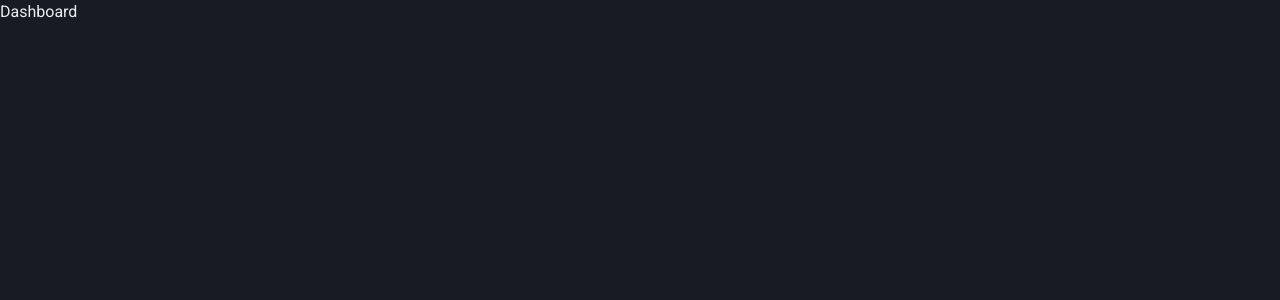
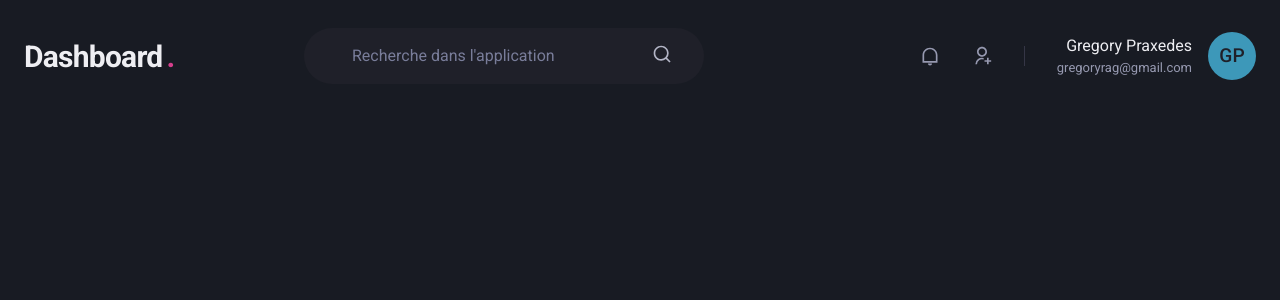
Before and after one commit to gregory6z/dashboard, a Next.js app: page /dashboard in a window 1280 px wide. Shown: the top 300 px of the page. Built offline with nearby package versions, Linux system fonts and the light colour scheme.

Commit message:
creating Header component

```diff
--- a/package.json
+++ b/package.json
@@ -16,7 +16,8 @@
     "framer-motion": "^6",
     "next": "12.1.5",
     "react": "18.0.0",
-    "react-dom": "18.0.0"
+    "react-dom": "18.0.0",
+    "react-icons": "^4.3.1"
   },
   "devDependencies": {
     "@types/node": "17.0.24",
--- /dev/null
+++ b/src/components/Header.tsx
@@ -0,0 +1,84 @@
+import { Avatar, Box, Flex, HStack, Icon, Input, Text } from "@chakra-ui/react";
+import {
+  RiNotificationLine,
+  RiSearchLine,
+  RiUserAddLine,
+} from "react-icons/ri";
+
+export function Header() {
+  return (
+    <Flex // eslint-disable-next-line prettier/prettier
+      w="100%"
+      maxWidth={1480}
+      h="20"
+      mx="auto"
+      mt="4"
+      px="6"
+      align="center"
+    >
+      <Text // eslint-disable-next-line prettier/prettier
+        w="64"
+        fontSize="3xl"
+        fontWeight="bold"
+        letterSpacing="tight"
+      >
+        Dashboard
+        <Text // eslint-disable-next-line prettier/prettier
+          as="span"
+          ml="1"
+          color="pink.500"
+        >
+          .
+        </Text>
+      </Text>
+      <Flex // eslint-disable-next-line prettier/prettier
+        maxWidth={400}
+        as="label"
+        flex="1"
+        py="4"
+        px="8"
+        ml="6"
+        alignSelf="center"
+        color="gray.200"
+        position="relative"
+        bg="gray.800"
+        borderRadius="full"
+      >
+        <Input // eslint-disable-next-line prettier/prettier
+          color="gray.50"
+          variant="unstyled"
+          px="4"
+          mr="4"
+          placeholder="Recherche dans l'application"
+          _placeholder={{ color: "gray.400" }}
+        />
+        <Icon fontSize="20" as={RiSearchLine} />
+      </Flex>
+      <Flex // eslint-disable-next-line prettier/prettier
+        align="center"
+        ml="auto"
+      >
+        <HStack // eslint-disable-next-line prettier/prettier
+          spacing="8"
+          mx="8"
+          pr="8"
+          color="gray.300"
+          borderRightWidth={1}
+          borderColor="gray.700"
+        >
+          <Icon fontSize="20" as={RiNotificationLine} />
+          <Icon fontSize="20" as={RiUserAddLine} />
+        </HStack>
+        <Flex align="center">
+          <Box mr="4" textAlign="right">
+            <Text>Gregory Praxedes</Text>
+            <Text color="gray.300" fontSize="small">
+              gregoryrag@gmail.com
+            </Text>
+          </Box>
+          <Avatar size="md" name="Gregory Praxedes" />
+        </Flex>
+      </Flex>
+    </Flex>
+  );
+}
--- a/src/pages/dashboard.tsx
+++ b/src/pages/dashboard.tsx
@@ -1,5 +1,7 @@
+import { Header } from "../components/Header";
+
 function Dashboard() {
-  return <div>Dashboard</div>;
+  return <Header />;
 }
 
 export default Dashboard;
```
Also changed, not shown: 1 other file (tests, documents, lock files or other folders).
